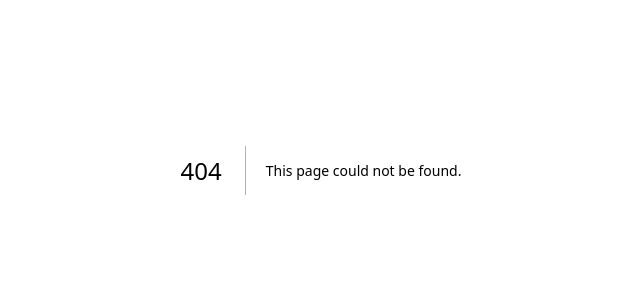
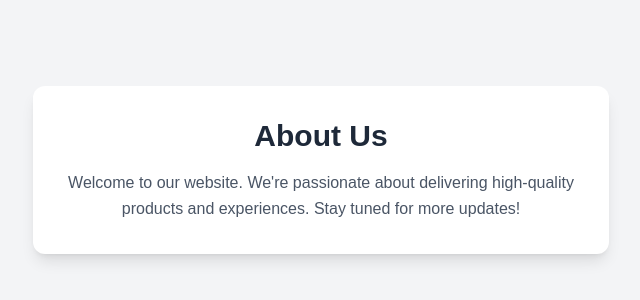
Before and after one commit to ketul-P/ehr-app, a Next.js app: page /login in a window 1280 px wide. Before the commit this address had no page. Shown: the part 230-530 px from the top of the page, without its empty margins (319-959 px from the left). Built offline with nearby package versions, Linux system fonts and the light colour scheme.

Commit message:
- first commit

```diff
--- /dev/null
+++ b/app/login/page.js
@@ -0,0 +1,12 @@
+export default function Login() {
+  return (
+    <main className="min-h-screen bg-gray-100 flex items-center justify-center p-6">
+      <section className="bg-white shadow-lg rounded-xl p-8 max-w-xl w-full text-center">
+        <h1 className="text-3xl font-bold text-gray-800 mb-4">About Us</h1>
+        <p className="text-gray-600 leading-relaxed">
+          Welcome to our website. We're passionate about delivering high-quality products and experiences. Stay tuned for more updates!
+        </p>
+      </section>
+    </main>
+  );
+}
```
